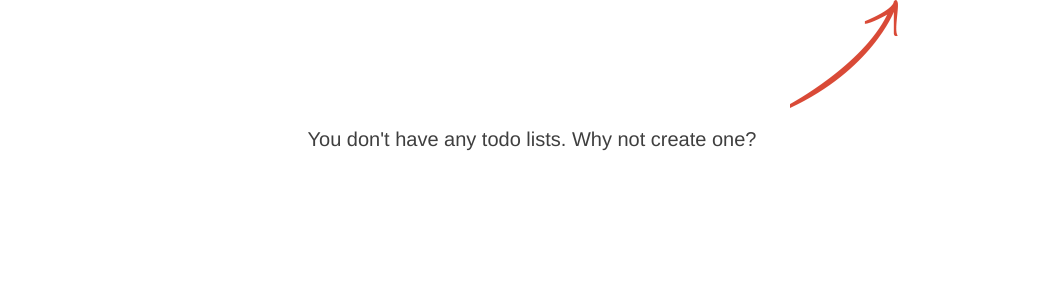
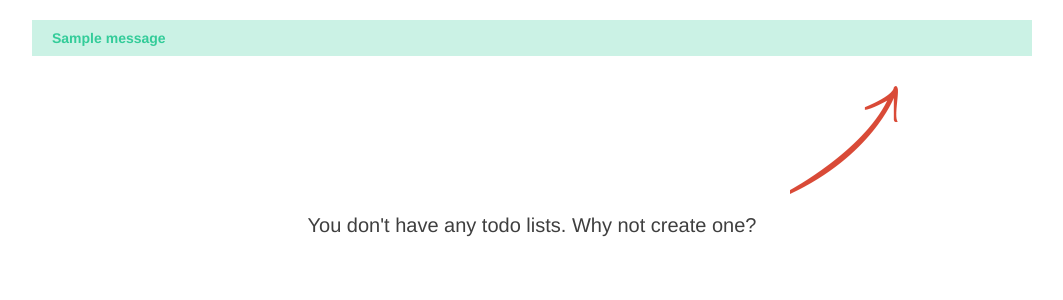
Before and after one commit to swiraol/todo_starter_3_175, a Flask app: page /lists in a window 1280 px wide. Shown: the part 154-454 px from the top of the page, without its empty margins (108-1171 px from the left). Run offline with Flask 3, Linux system fonts and the light colour scheme; one stand-in notice (Sample message) is shown; some web fonts are replaced.

Commit message:
Add flash messages

```diff
--- a/app.py
+++ b/app.py
@@ -1,6 +1,7 @@
 from uuid import uuid4
 
 from flask import (
+    flash,
     Flask,
     redirect,
     render_template,
@@ -37,6 +38,8 @@ def create_list():
     })
     session.modified = True
 
+    flash('List was successfully added', 'success')
+
     return redirect(url_for('get_lists'))
 
 @app.route("/lists/new")
--- a/templates/lists.html
+++ b/templates/lists.html
@@ -1,6 +1,15 @@
 {% extends 'layout.html' %}
 
 {% block content %}
+  {% with messages = get_flashed_messages(with_categories=True) %}
+    {% if messages %}
+      {% for category, message in messages %}
+        <div class="flash {{ category }}">
+          <p>{{ message }}</p>
+        </div>
+      {% endfor %}
+    {% endif %}
+  {% endwith %}
   {% if lists %}
     <ul id="lists">
       {% for lst in lists %}
```
